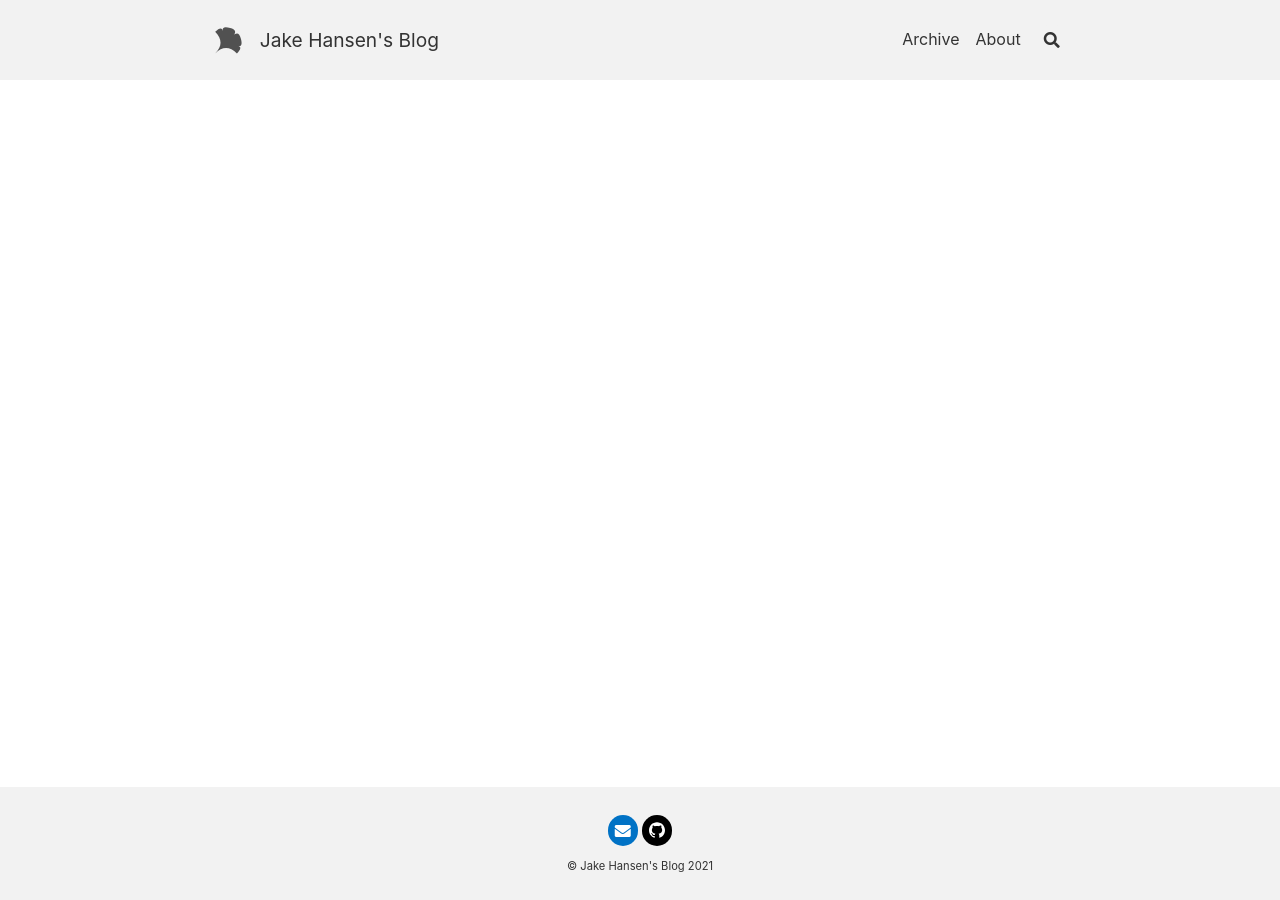
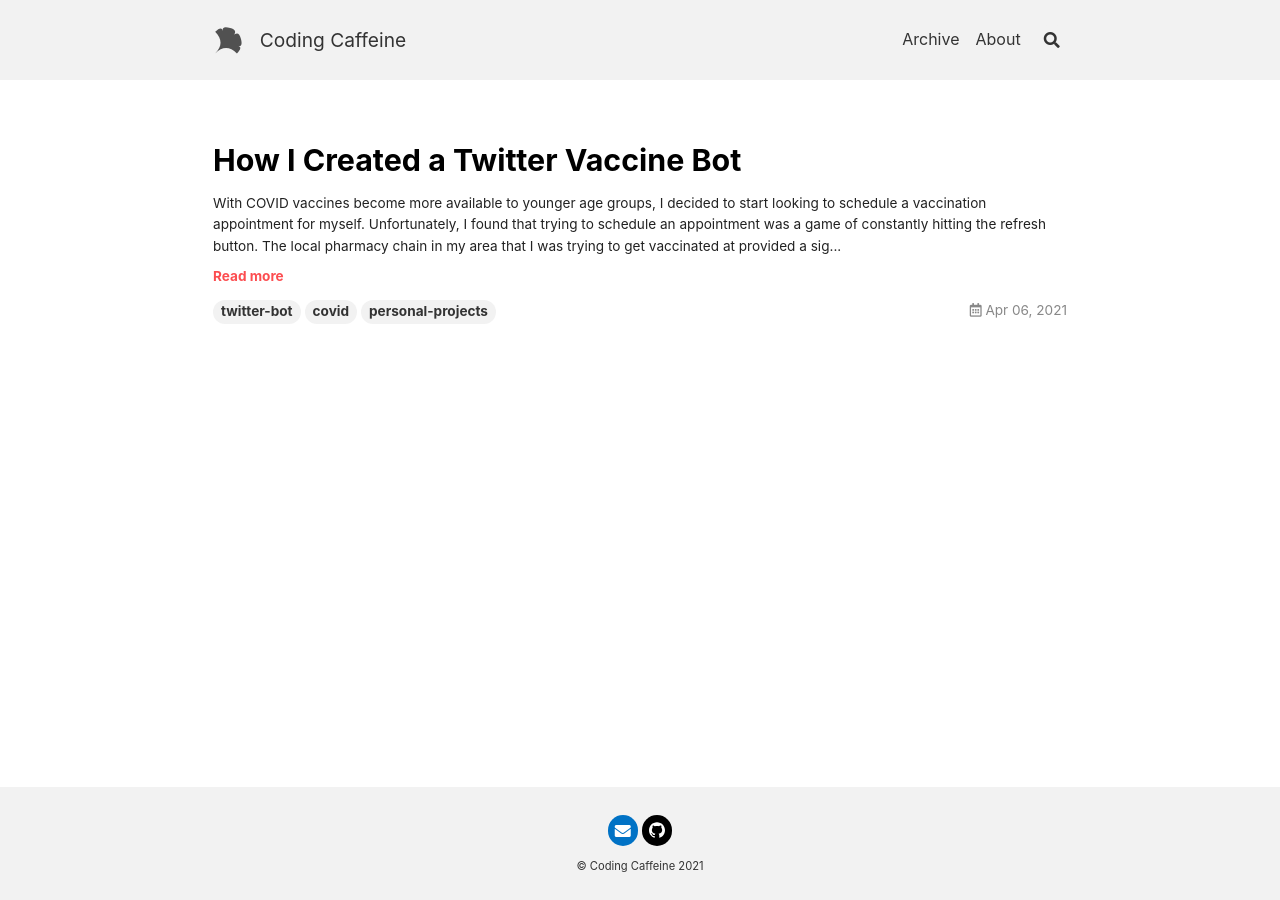
Before and after one commit to jake-hansen/blog, a Jekyll site: the page built from index.html, in a window 1280 px wide. Built offline with Jekyll 4.4.1, drawn with Linux system fonts in a browser that asks for light colours; nearby versions of some CDN libraries; the list of posts is cut into pages by our own code; some of the changed lines change nothing that is shown.

Commit message:
Add vaccine tracker bot article
Change name of blog to Coding Caffeine.

Update CDN to unpkg.

```diff
--- a/_config.yml
+++ b/_config.yml
@@ -20,7 +20,7 @@ text_skin: default # "default" (default), "dark", "forest", "ocean", "chocolate"
 highlight_theme: default # "default" (default), "tomorrow", "tomorrow-night", "tomorrow-night-eighties", "tomorrow-night-blue", "tomorrow-night-bright"
 url     : https://blog.jakedhansen.com # the base hostname & protocol for your site e.g. https://www.someone.com
 baseurl : # does not include hostname
-title   : Jake Hansen's Blog
+title   : Coding Caffeine
 description: > # this means to ignore newlines until "Language & timezone"
   I post about cool things I'm working on sometimes.
 
@@ -102,7 +102,7 @@ paginate_path: /page:num # don't change this unless for special need
 
 ## => Sources
 ##############################
-sources: # bootcdn (default), unpkg
+sources: unpkg # bootcdn (default), unpkg
 
 
 ## => Sharing
@@ -211,7 +211,7 @@ defaults:
       license: false
       aside:
         toc: true
-      show_edit_on_github: true
+      show_edit_on_github: false
       show_subscribe: true
       pageview: true
 
--- /dev/null
+++ b/_posts/2021-04-06-how-i-created-a-twitter-vaccine-bot.md
@@ -0,0 +1,498 @@
+---
+layout: article
+title: How I Created a Twitter Vaccine Bot
+tags: twitter-bot covid personal-projects
+---
+
+With COVID vaccines become more available to younger age groups, I decided to start looking to schedule a vaccination appointment for myself. Unfortunately, I found that trying to schedule an appointment was a game of constantly hitting the refresh button.
+
+The local pharmacy chain in my area that I was trying to get vaccinated at provided a sign up form online for appointments, but there was no way to be notified when new appointments were published. Lore circulated on local Twitter saying, "new appointments are published at midnight, check then!". Or, "check around 8 AM and 4 PM, that's when they release new appointments!" Clearly, there was no official answer.
+
+After a lucky refresh, I finally found a pharmacy with availability. Straight to the sign up page I went. I selected an appointment time, filled out about 10 minutes worth of forms, and finally hit the submit button. Instead of getting a sweet confirmation of my newly reserved appointment, I received an error that said the appointment time had already been taken. Clearly, someone completed their forms faster than I did and was able to get their appointment scheduled before mine. "No worries, I'll just select another timeslot," I naively thought. Going back to the time selection page, I found taht all the previous appointments that were available had disappeared. Growing increasingly frustrated, I thought that there must be another way. And, of course, like most things, there is. Luckily, I'm a CS student that is completely remote (thanks pandemic), so I had plenty of time on my hands to devise a solution.
+
+Ultimately, out of the goodness of my heart and a little spite, I created a Twitter bot that automatically tweets when new vaccine appointments are found at my local pharmacy chain. It has been extremely successful and has helped plenty of people get signed up for vaccine appointments. Here, I'll show you how I did that.
+
+<blockquote align="center" class="twitter-tweet"><p lang="en" dir="ltr">This account tweets when new vaccine appointments become available at HyVee pharmacies in the Omaha/Lincoln/Council Bluffs area. Appointments go fast so enabling notifications is recommended.<br><br>You&#39;ll still need to register for an appointment by using the link in each tweet.</p>&mdash; HyVee Vaccine Tracker (@HyveeTracker) <a href="https://twitter.com/HyveeTracker/status/1377029788293066756?ref_src=twsrc%5Etfw">March 30, 2021</a></blockquote> <script async src="https://platform.twitter.com/widgets.js" charset="utf-8"></script>
+
+# Exploring the API
+The first thing I had to do was figure out how the appointment sign up page worked on the [pharmacy's webiste](https://www.hy-vee.com/my-pharmacy/covid-vaccine). After playing around in the web inspector for a bit, I found that a GET request was being made to the endpoint `https://www.hy-vee.com/my-pharmacy/api/graphql`. Now, this looked like a GraphQL API call, but I don't have experience in GraphQL. Thankfully, it was easy to figure out. The body that was being sent in the request looked like this:
+
+{% highlight json %}
+{
+  "operationName": "SearchPharmaciesNearPointWithCovidVaccineAvailability",
+  "variables": {
+    "radius": 10,
+    "latitude": redacted,
+    "longitude": redacted
+  },
+  "query": "query SearchPharmaciesNearPointWithCovidVaccineAvailability($latitude: Float!, $longitude: Float!, $radius: Int! = 10) {\n  searchPharmaciesNearPoint(latitude: $latitude, longitude: $longitude, radius: $radius) {\n    distance\n    location {\n      locationId\n      name\n      nickname\n      phoneNumber\n      businessCode\n      isCovidVaccineAvailable\n      covidVaccineEligibilityTerms\n      address {\n        line1\n        line2\n        city\n        state\n        zip\n        latitude\n        longitude\n        __typename\n      }\n      __typename\n    }\n    __typename\n  }\n}\n"
+}
+{% endhighlight %}
+
+This didn't look too complicated. There's a named operation which describes itself, some location variables, and they query itself. Great, let's try playing around with those variables.
+
+I found that by changing the radius, along with te latitude and longitude, I was able to search for available pharmacies with vaccine appointments in an arbitrary area.
+
+Let's also look at what the response is to this request before we move forward.
+
+{% highlight json %}
+{
+  "data": {
+    "searchPharmaciesNearPoint": [
+      {
+        "distance": 5.17,
+        "location": {
+          "locationId": "131df0a6-d970-4abd-8666-123a97b7d9c8",
+          "name": "Omaha #10",
+          "nickname": "156th & Maple",
+          "phoneNumber": "+14024930390",
+          "businessCode": "1474",
+          "isCovidVaccineAvailable": false,
+          "covidVaccineEligibilityTerms": "No eligibility terms defined.",
+          "address": {
+            "line1": "3410 N 156th St",
+            "line2": null,
+            "city": "Omaha",
+            "state": "NE",
+            "zip": "68116",
+            "latitude": 41.289924,
+            "longitude": -96.160812,
+            "__typename": "LocationAddress"
+          },
+          "__typename": "Location"
+        },
+        "__typename": "SearchLocationNearResult"
+      },
+      {
+        "distance": 5.545,
+        "location": {
+          "locationId": "76a421b1-4230-47ce-9998-2a882dac3f55",
+          "name": "Omaha #04",
+          "nickname": "Fort Street Hy-Vee",
+          "phoneNumber": "+14024932089",
+          "businessCode": "1467",
+          "isCovidVaccineAvailable": false,
+          "covidVaccineEligibilityTerms": "No eligibility terms defined.",
+          "address": {
+            "line1": "10808 Fort St",
+            "line2": null,
+            "city": "Omaha",
+            "state": "NE",
+            "zip": "68164",
+            "latitude": 41.307727,
+            "longitude": -96.082551,
+            "__typename": "LocationAddress"
+          },
+          "__typename": "Location"
+        },
+        "__typename": "SearchLocationNearResult"
+      },
+      {
+        "distance": 7.136,
+        "location": {
+          "locationId": "3c49e93f-5cc7-4b64-83b7-52d098df9465",
+          "name": "Omaha #08",
+          "nickname": "Linden Market Hy-Vee",
+          "phoneNumber": "+14024932911",
+          "businessCode": "1471",
+          "isCovidVaccineAvailable": false,
+          "covidVaccineEligibilityTerms": "No eligibility terms defined.",
+          "address": {
+            "line1": "747 N 132nd St",
+            "line2": null,
+            "city": "Omaha",
+            "state": "NE",
+            "zip": "68154",
+            "latitude": 41.26592,
+            "longitude": -96.11776,
+            "__typename": "LocationAddress"
+          },
+          "__typename": "Location"
+        },
+        "__typename": "SearchLocationNearResult"
+      },
+      {
+        "distance": 8.142,
+        "location": {
+          "locationId": "33672f43-45be-4002-990f-8c18fa7021af",
+          "name": "Omaha #11",
+          "nickname": "180th & Pacific",
+          "phoneNumber": "+14023344444",
+          "businessCode": "1478",
+          "isCovidVaccineAvailable": false,
+          "covidVaccineEligibilityTerms": "No eligibility terms defined.",
+          "address": {
+            "line1": "1000 S 178th St",
+            "line2": null,
+            "city": "Omaha",
+            "state": "NE",
+            "zip": "68118",
+            "latitude": 41.250367,
+            "longitude": -96.195654,
+            "__typename": "LocationAddress"
+          },
+          "__typename": "Location"
+        },
+        "__typename": "SearchLocationNearResult"
+      },
+      {
+        "distance": 9.231,
+        "location": {
+          "locationId": "2523a368-7a05-4595-abba-0c416014052e",
+          "name": "Omaha #05",
+          "nickname": "Peony Park Hy-Vee",
+          "phoneNumber": "+14023848668",
+          "businessCode": "1470",
+          "isCovidVaccineAvailable": false,
+          "covidVaccineEligibilityTerms": "No eligibility terms defined.",
+          "address": {
+            "line1": "7910 Cass St",
+            "line2": null,
+            "city": "Omaha",
+            "state": "NE",
+            "zip": "68114",
+            "latitude": 41.265138,
+            "longitude": -96.039202,
+            "__typename": "LocationAddress"
+          },
+          "__typename": "Location"
+        },
+        "__typename": "SearchLocationNearResult"
+      }
+    ]
+  },
+  "extensions": {
+    "tracing": {
+      "version": 1,
+      "startTime": "2021-04-05T17:55:15.343Z",
+      "endTime": "2021-04-05T17:55:16.191Z",
+      "duration": 847251634,
+      "execution": {
+        "resolvers": []
+      }
+    }
+  }
+}
+{% endhighlight %}
+
+Nice. It looks like a simple array of pharmacies, with each pharmacy object containing location information about the pharmacy, as well as if it has vaccine appointments available. Too easy.
+
+# Scraping the API
+
+Now that we can get pharmacies with available appointments, we need continuously make GET requests to the API to find pharmacies with new openings.
+
+## Choosing a backend
+
+Really any backend would work for something like this. I ended up going with Golang (no pun intended), because it is really a no-frills language and there are plenty of libraries available on GitHub, one of which being a Twitter API library.
+
+## Mocking out the API
+
+The first thing I needed to do before I could start performing Hy-Vee API requests is mock out the objects that are returned from the API. Thankfully, GoLang makes this dead simple with struct annotation.
+
+Here are a few examples of the structs.
+
+{% highlight go %}
+
+type GraphQLRequest struct {
+	OperationName string    `json:"operationName"`
+	Variables     Variables `json:"variables"`
+	Query         string    `json:"query"`
+}
+
+type Pharmacy struct {
+	Distance float64  `json:"distance"`
+	Location Location `json:"location"`
+}
+
+type Location struct {
+	Nickname                string  `json:"nickname"`
+	PhoneNumber             string  `json:"phoneNumber"`
+	IsCovidVaccineAvailable bool    `json:"isCovidVaccineAvailable"`
+	Address                 Address `json:"address"`
+}
+
+type Address struct {
+	Line1 string `json:"line1"`
+	Line2 string `json:"line2"`
+	City  string `json:"city"`
+	State string `json:"state"`
+	Zip   string `json:"zip"`
+}
+
+type Variables struct {
+	Radius    int     `json:"radius"`
+	Latitude  float64 `json:"latitude"`
+	Longitude float64 `json:"longitude"`
+}
+
+{% endhighlight %}
+
+## Creating domain structs
+
+At this point, I could just use the above mocked objects for my application domain. In fact, in my original version, I did just this. But, this isn't good programming practice because it ties my application's domain to the API's domain. What if Hy-Vee changes the way a pharmacy is represented? Then my application domain has to change by extension. A better approach is to create a domain just for my application, and use the adapter pattern to change from one domain representation to another.
+
+Here is an example of my domain structs:
+
+{% highlight go %}
+
+type PhoneNumber string
+type PharmacyID string
+
+type Pharmacy struct {
+	ID                    PharmacyID
+	Name                  string
+	Address               Address
+	PhoneNumber           PhoneNumber
+	VaccinationsAvailable bool
+}
+
+type Address struct {
+	Line1 string
+	Line2 string
+	City  string
+	State string
+	Zip   int
+}
+
+{% endhighlight %}
+
+## Performing an API request
+
+Now that I had the domain for the API mocked out, I could try to perform a request. For this, I created a simple function
+
+{% highlight go %}
+func (h *HyVeeAPI) GetPharmacies(variables Variables) []Pharmacy {
+	reqURL := HYVEE_URL + "/my-pharmacy/api/graphql"
+
+	graphReq := &GraphQLRequest{
+		OperationName: "SearchPharmaciesNearPointWithCovidVaccineAvailability",
+		Variables:     variables,
+		Query:         "query SearchPharmaciesNearPointWithCovidVaccineAvailability($latitude: Float!, $longitude: Float!, $radius: Int! = 10) {\n  searchPharmaciesNearPoint(latitude: $latitude, longitude: $longitude, radius: $radius) {\n    distance\n    location {\n      locationId\n      name\n      nickname\n      phoneNumber\n      businessCode\n      isCovidVaccineAvailable\n      covidVaccineEligibilityTerms\n      address {\n        line1\n        line2\n        city\n        state\n        zip\n        latitude\n        longitude\n        __typename\n      }\n      __typename\n    }\n    __typename\n  }\n}\n",
+	}
+
+	requestBody, err := json.Marshal(graphReq)
+	if err != nil {
+		fmt.Println(err.Error())
+	}
+
+	buffer := bytes.NewBuffer(requestBody)
+
+	req, err := http.NewRequest(http.MethodPost, reqURL, buffer)
+
+	res, err := h.Client.Do(req)
+	if err != nil {
+		fmt.Println(err.Error())
+	}
+
+	defer req.Body.Close()
+
+	type ResponseWrapper struct {
+		Data Data `json:"data"`
+	}
+
+	var responseList ResponseWrapper
+	err = json.NewDecoder(res.Body).Decode(&responseList)
+	if err != nil {
+		fmt.Println(err.Error())
+	}
+
+	return responseList.Data.SearchPharmaciesNearPoint
+}
+{% endhighlight %}
+
+This functions returns a slice of pharmacies in API representation. I also made a helper function (not shown here), that converts a pharmacy API slice to an pharmacy domain slice.
+
+# Tweeting
+
+In order to start tweeting new vaccine appointments, I needed to setup a new Twitter account. I also needed to request a developer account under the new account so I could get access to Twitter's API. I won't cover this process here, as Twitter provides great documentation and support for this process.
+
+## Not reinventing the wheel
+
+To call Twitter's API, I could have done the same process as I described above, but for Twitter's endpoints. This is a lot of work, and somebody has probably already done this for us. Sure enough, after one search on GitHub, I found [go-twitter](https://github.com/dghubble/go-twitter).
+
+## Sending a Tweet
+
+Next, I made a Twitter struct which has a function called Deliver. Deliver accepts a pharmacy and tweets out information about that pharmacy. I also made a helper function called pharmacyToTweet, which converts the important information contained within a Pharmacy to a formatted string.
+
+Below, I've left out the oauthConfig and token variables since these are obviously secret values. A more robust application might retrieve these values from a config file or even a secrets manager.
+
+{% highlight go %}
+
+type Twitter struct {
+	Client *twitter.Client
+}
+
+func New() *Twitter {
+	oauthConfig := oauth1.NewConfig("", "")
+	token := oauth1.NewToken("", "")
+	httpClient := oauthConfig.Client(oauth1.NoContext, token)
+
+	returnTwitter := &Twitter{Client: twitter.NewClient(httpClient)}
+
+	return returnTwitter
+}
+
+func (t *Twitter) Deliver(pharmacy domain.Pharmacy) error {
+	_, res, err := t.Client.Statuses.Update(pharmacyToTweet(pharmacy), nil)
+	if err != nil {
+		fmt.Println(err.Error())
+	} else {
+		if res != nil {
+			fmt.Printf("Tweet for %s response code %d", pharmacy.PhoneNumber, res.StatusCode)
+		}
+	}
+
+	return nil
+}
+
+func pharmacyToTweet(pharmacy domain.Pharmacy) string {
+	addressLineCombination := pharmacy.Address.Line1
+	if pharmacy.Address.Line2 != "" {
+		addressLineCombination = addressLineCombination + "\n" + pharmacy.Address.Line2
+	}
+
+	url := "https://www.hy-vee.com/my-pharmacy/covid-vaccine-consent"
+
+	return fmt.Sprintf("New appointments available at\n%s\n%s, %s %d\n\nPhone: %s\n\n%s",
+		addressLineCombination,
+		pharmacy.Address.City,
+		pharmacy.Address.State,
+		pharmacy.Address.Zip,
+		pharmacy.PhoneNumber,
+		url)
+}
+{% endhighlight %}
+
+# Putting It All Together
+
+Now that I had the ability to get information about pharmacies from Hy-Vee's API and tweet about them, I could then move on to tying these components together.
+
+## Running periodically
+
+The whole point of this project was to scan the Hy-Vee API at regular intervals. But what is regular? 10 seconds? 5 minutes? 10 minutes? Keep in mind, these vaccine appointments go fast so if I waited too long, I might miss a window of new appointments. I also wanted to be *nice* to Hy-Vee and not make too many requests to their API.
+
+I decided on an interval of 60 seconds. I found this to be a perfect balance between not missing new appointments and not making too many requests. Thats only 60 requests an hour.
+
+Originally, my idea for making API requests periodically looked a little something like this
+
+{% highlight go %}
+func main() {
+  for true {
+    scanAPI()
+  }
+}
+
+func scanAPI() {
+  // Perform API call
+  // Detect new appointments
+  // Tweet appointments
+  time.Sleep(time.Minute)
+}
+{% endhighlight %}
+
+This definitely worked, and was simple, but I found it to be a little lackluster. I always try to teach myself something new when it comes to making a new projects, so I decided to use Go's `time.Ticker`.
+
+{% highlight go %}
+func main() {
+  pharmacyRepo := make(PharmacyMap)
+	done := make(chan bool)
+	ticker := time.NewTicker(time.Minute)
+	// Do initial pharmacy update here
+	updatePharmacies(&pharmacyRepo)
+	startBot(&pharmacyRepo, done, ticker)
+}
+
+func startBot(pharmacyRepo *PharmacyMap, done chan bool, ticker *time.Ticker) {
+	for  {
+		select {
+			case <-ticker.C:
+				updatePharmacies(pharmacyRepo)
+			case <- done:
+				ticker.Stop()
+				return
+		}
+	}
+}
+
+{% endhighlight %}
+
+The benefit of using a `Ticker` over just `time.Sleep()` is that the Ticker gets us really close to running exactly on our selected interval.
+
+For example, with the sleep method, let's say our pharmacy update takes 10 seconds. The update would take place, and then the program would sleep for 60 seconds. This means our updating is only being performed every 70 seconds.
+
+The internals of `Ticker` take this problem into account. So, if our update takes 10 seconds, the next scheduled interval will be adjusted to 50 seconds, bringing us to a grand total of a 60s interval.
+
+Keep in mind, with a `Ticker`, our interval does not *tick* right away. So, that is why I need to call `updatePharmacies()` before starting the function that consumes the ticker. That way we don't have to wait 60 seconds for the first update to occur.
+
+## Update logic
+
+Okay, so now I had the ability to run a function periodically, but what does our update function actually look like? Above, I called `updatePharmacies(pharmacyRepo)`. We'll see what that function looks like below.
+
+{% highlight go %}
+func updatePharmacies(pharmacyRepo *PharmacyMap) {
+	fmt.Printf("Updating pharmacies... at %s\n", time.Now())
+	omahaSearchParams := api.Variables{
+		Radius:    75,
+		Latitude:  redacted,
+		Longitude: redacted,
+	}
+
+	deliverers := []Deliverer{tweet.New() ,consoleprinter.New()}
+
+	bot := Bot{
+		API:       api.HyVeeAPI{Client: http.DefaultClient},
+		Deliverers: deliverers,
+	}
+
+	newPharmaciesStatuses := getPharmacyMap(bot.API, omahaSearchParams)
+
+	for _, pharmacy := range newPharmaciesStatuses {
+		if p, ok := (*pharmacyRepo)[domain.PharmacyID(pharmacy.PhoneNumber)]; ok {
+			if p.VaccinationsAvailable == false && pharmacy.VaccinationsAvailable {
+				for _, d := range bot.Deliverers {
+					_ = d.Deliver(*p)
+				}
+			}
+		}
+		(*pharmacyRepo)[pharmacy.ID] = pharmacy
+	}
+}
+{% endhighlight %}
+
+I also have a helper struct, interface, and typee.
+
+{% highlight go %}
+type PharmacyMap map[domain.PharmacyID]*domain.Pharmacy
+
+type Deliverer interface {
+	Deliver(pharmacy domain.Pharmacy) error
+}
+
+type Bot struct {
+	API       api.HyVeeAPI
+	Deliverers []Deliverer
+}
+{% endhighlight %}
+
+What's neat is that a `Bot` contains multiple `Deliverers`. Each time new appointments are detected, the `Deliver()` function is called for each Deliverer. I'm not listing it here, but I have a simple `ConsolePrinter` which is a Deliverer which simply prints information about the pharmacy to the console. This helps for debugging.
+
+The logic for detecting new appointments is fairly simple. When the initial update is performed, all found pharmacies are loaded into a map with the key being their ID and the value being the pharmacy object itself. Whenever a new update is performed, a lookup is performed for the existing key for each pharmacy, and if vaccination appointments are now available, and they weren't before, that pharmacy gets delivered using each deliverer.
+
+For simplicities sake, I've used a simple map as my pharmacy *repository*. A more robust application might consider the use of a database to persist pharmacy data.
+
+
+# Closing Thoughts
+
+I really enjoyed this project. To get an initial, crude version up and running it only took me about an hour. After making some improvements by refactoring and switching to `time.Ticker` I put in another couple of hours. This application is hosted on a tiny AWS EC2 instance, and costs next to nothing to operate.
+
+This Twitter bot has helped a lot of people sign up for their vaccination appointments so far, and that is truly rewarding. To see an application I've developed actually impact peoples' lives for the better is priceless, and has given me motivation to continue in my career field.
+
+<blockquote class="twitter-tweet" align="center"><p lang="en" dir="ltr">Shout out to <a href="https://twitter.com/itsjakehansen?ref_src=twsrc%5Etfw">@itsjakehansen</a> for the amazing vaccine bot that helped me and my bf get our first shots today, and I was able to help a friend with immune issues get an appointment for Friday. He tried for a month and got nowhere until <a href="https://twitter.com/HyveeTracker?ref_src=twsrc%5Etfw">@HyveeTracker</a> thank you so much, Jake</p>&mdash; Jaycie (@jaycre_leigh) <a href="https://twitter.com/jaycre_leigh/status/1379188456480456707?ref_src=twsrc%5Etfw">April 5, 2021</a></blockquote> <script async src="https://platform.twitter.com/widgets.js" charset="utf-8"></script>
+
+<blockquote class="twitter-tweet" align="center"><p lang="en" dir="ltr">Hey Omaha friends, looking to get vaccinated? <br><br>Literally, follow <a href="https://twitter.com/HyveeTracker?ref_src=twsrc%5Etfw">@HyveeTracker</a> and you&#39;ll probably have an appointment by end of today or tomorrow.<br><br>Don&#39;t know who developed this thing, but it&#39;s extremely on point. I&#39;ve helped a couple friends get their shot through this!</p>&mdash; Austin Gaule (@austinomaha) <a href="https://twitter.com/austinomaha/status/1379094387070799873?ref_src=twsrc%5Etfw">April 5, 2021</a></blockquote> <script async src="https://platform.twitter.com/widgets.js" charset="utf-8"></script>
+
+<blockquote class="twitter-tweet" align="center"><p lang="en" dir="ltr">With vaccine eligibility opening more and more, I know people are trying to schedule an appointment.<a href="https://twitter.com/HyveeTracker?ref_src=twsrc%5Etfw">@HyveeTracker</a> is a bot that tracks when Hy-Vees have appointments open on their website.<br><br>Might be a good follow if you&#39;re still trying to get something set up!</p>&mdash; Matt Serwe KETV (@MattSerweKETV) <a href="https://twitter.com/MattSerweKETV/status/1378466416760913925?ref_src=twsrc%5Etfw">April 3, 2021</a></blockquote> <script async src="https://platform.twitter.com/widgets.js" charset="utf-8"></script>
+
+<blockquote class="twitter-tweet" align="center"><p lang="en" dir="ltr">I can’t love this enough!! I set his appointment for Monday. Thank you!!</p>&mdash; Victoria Parks 🇨🇦🇺🇸 (@ParksThriller) <a href="https://twitter.com/ParksThriller/status/1378754722195238918?ref_src=twsrc%5Etfw">April 4, 2021</a></blockquote> <script async src="https://platform.twitter.com/widgets.js" charset="utf-8"></script>
+
+<blockquote class="twitter-tweet" align="center"><p lang="en" dir="ltr">Finally scored a vaccine appointment for my husband, thanks to <a href="https://twitter.com/HyveeTracker?ref_src=twsrc%5Etfw">@HyveeTracker</a> Great work, <a href="https://twitter.com/itsjakehansen?ref_src=twsrc%5Etfw">@itsjakehansen</a> --thank you! <a href="https://t.co/QSXEyEj8TE">https://t.co/QSXEyEj8TE</a></p>&mdash; elliejo (@jomamaliza) <a href="https://twitter.com/jomamaliza/status/1377989321081430021?ref_src=twsrc%5Etfw">April 2, 2021</a></blockquote> <script async src="https://platform.twitter.com/widgets.js" charset="utf-8"></script>
```
Also changed, not shown: Gemfile (line endings or trailing spaces).
